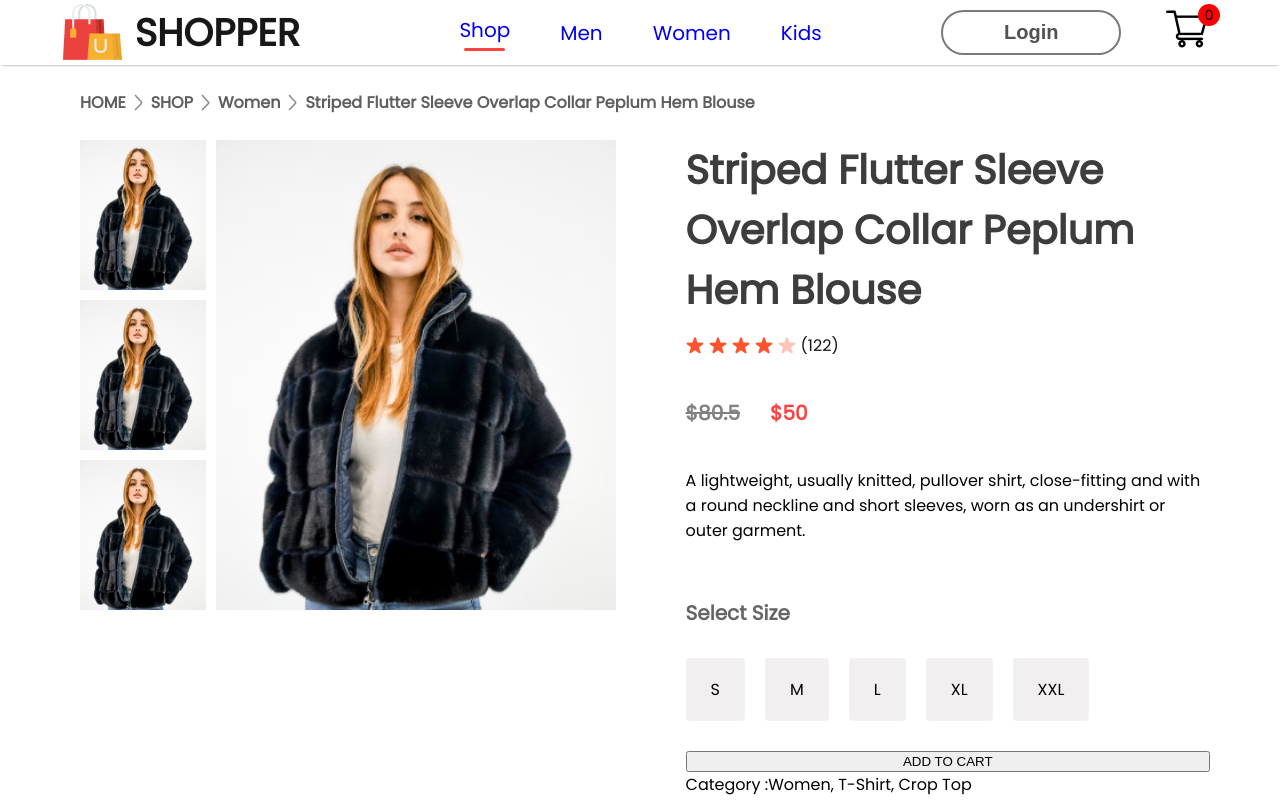
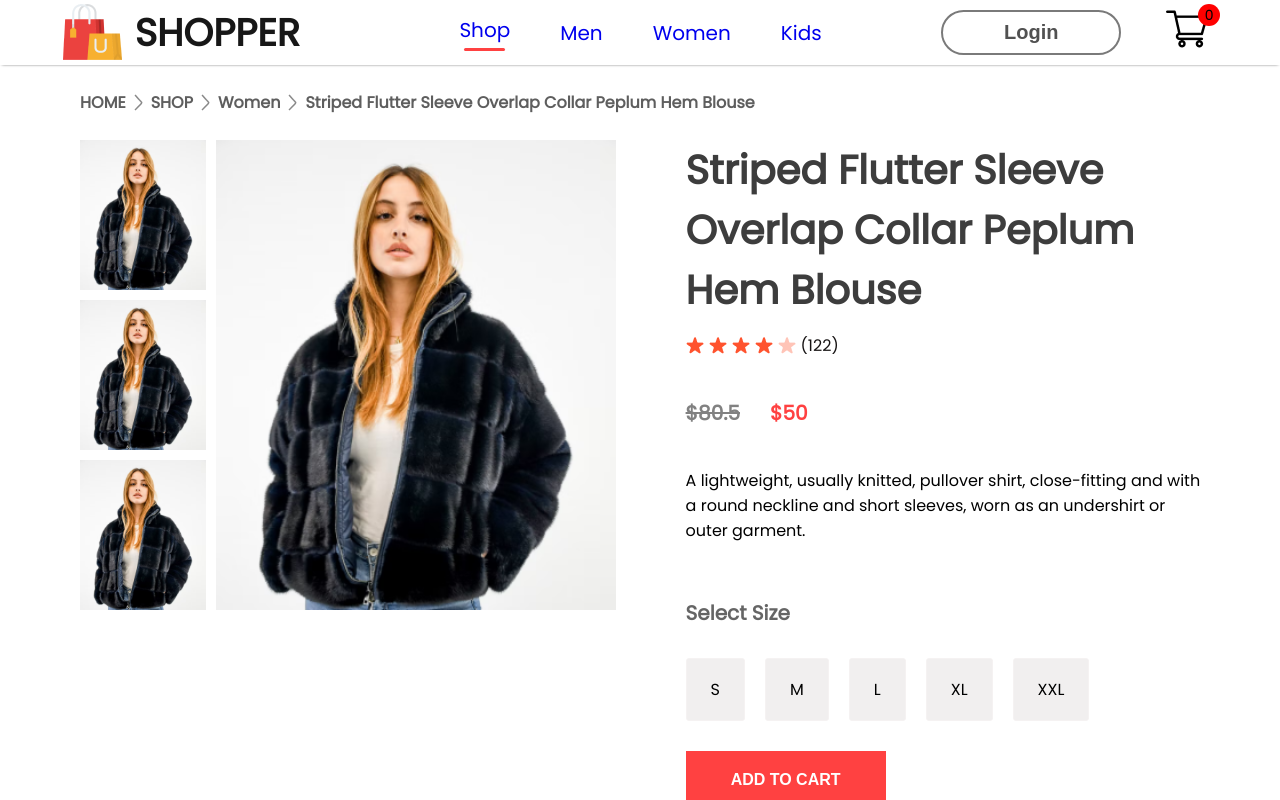
Before and after one commit to mohitdhanorkar/E-Commerce, a React (Create React App) app in the folder e-commerce/: page /product/1 in a window 1280 px wide. Shown: the top 800 px of the page. Built offline with nearby package versions, Linux system fonts and the light colour scheme.

Commit message:
styling to cardt button

```diff
--- a/e-commerce/src/Components/ProductDisplay/productdisplay.css
+++ b/e-commerce/src/Components/ProductDisplay/productdisplay.css
@@ -72,3 +72,15 @@
     border-radius: 3px;
     cursor: pointer;
 }
+.productdisplay-right button{
+    padding: 20px 40px;
+    width: 200px;
+    font-size: 16px;
+    font-weight: 600;
+    color: white;
+    background: #ff4141;
+    margin-bottom: 40px;
+    border: none;
+    outline: none;
+    cursor: pointer;
+}
```
